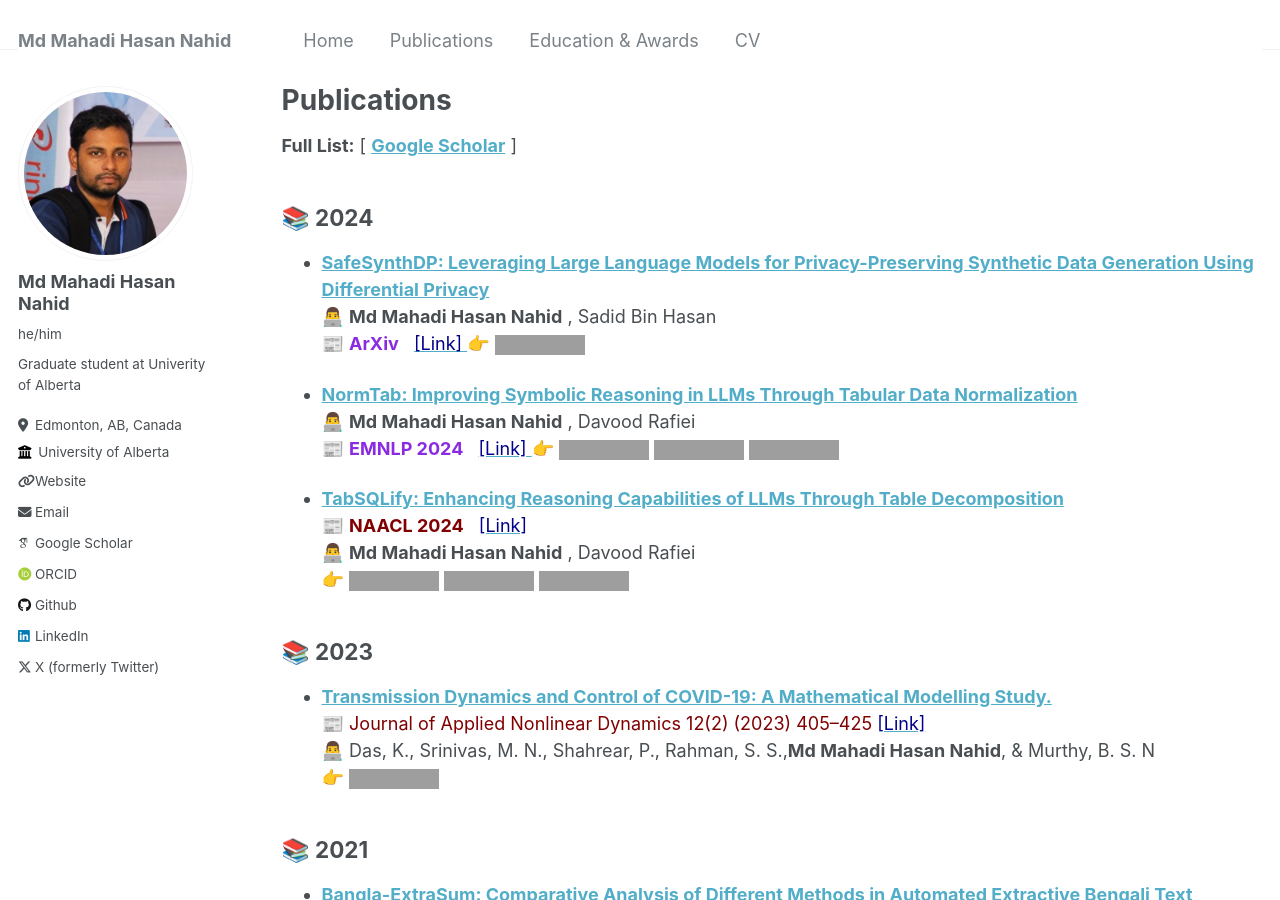
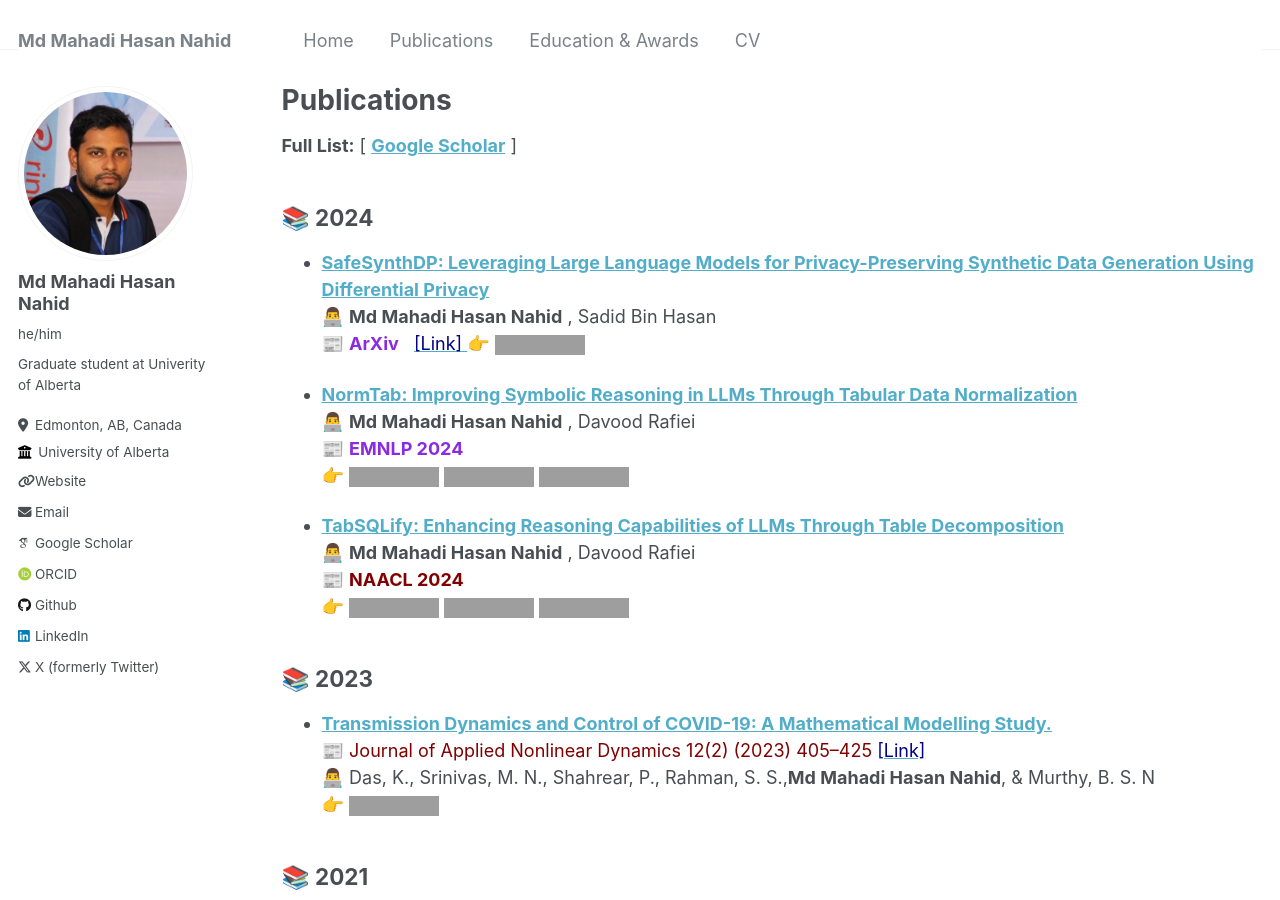
Before and after one commit to mahadi-nahid/mahadi-nahid.github.io, a Jekyll site: the page built from _pages/publications.md, in a window 1280 px wide and 900 px high, cut to the strip 0-900 px from the top of the window. Built offline with Jekyll 4.4.1, drawn with Linux system fonts in a browser that asks for light colours; some web fonts are replaced; grey boxes are pictures that could not be loaded.

Commit message:
Update publications.md

```diff
--- a/_pages/publications.md
+++ b/_pages/publications.md
@@ -23,11 +23,11 @@ author_profile: true
 
 * [**NormTab: Improving Symbolic Reasoning in LLMs Through Tabular Data Normalization**](https://aclanthology.org/2024.findings-emnlp.203/)<br/>
 👨‍💻 **Md Mahadi Hasan Nahid** , Davood Rafiei <br/>
-📰 <span style ="color:BlueViolet"> **EMNLP 2024** &nbsp; </span> [<span style ="color:DarkBlue"> [Link] </span>](https://aclanthology.org/2024.findings-emnlp.203/) 👉 [![Paper](https://img.shields.io/badge/Paper-blue)](https://aclanthology.org/2024.findings-emnlp.203/) [![Code](https://img.shields.io/badge/Code-blue)](https://github.com/mahadi-nahid/NormTab) [![Poster](https://img.shields.io/badge/Poster-green)](https://github.com/mahadi-nahid/NormTab/blob/2e3c65e29c7cd71bc2a9e6c392eae2cd8b600b39/NormTab_EMNLP_2024-A0-4.pdf)
+📰 <span style ="color:BlueViolet"> **EMNLP 2024** &nbsp; </span> <br/> 👉 [![Paper](https://img.shields.io/badge/Paper-blue)](https://aclanthology.org/2024.findings-emnlp.203/) [![Code](https://img.shields.io/badge/Code-blue)](https://github.com/mahadi-nahid/NormTab) [![Poster](https://img.shields.io/badge/Poster-green)](https://github.com/mahadi-nahid/NormTab/blob/2e3c65e29c7cd71bc2a9e6c392eae2cd8b600b39/NormTab_EMNLP_2024-A0-4.pdf)
 
 * [**TabSQLify: Enhancing Reasoning Capabilities of LLMs Through Table Decomposition**](https://aclanthology.org/2024.naacl-long.320/)<br/>
-📰 <span style ="color:Maroon"> **NAACL 2024** &nbsp; </span> [<span style ="color:DarkBlue"> [Link] </span>](https://aclanthology.org/2024.naacl-long.320/) <br/>
 👨‍💻 **Md Mahadi Hasan Nahid** , Davood Rafiei <br/>
+📰 <span style ="color:Maroon"> **NAACL 2024** &nbsp; </span> <br/>
 👉 [![Paper](https://img.shields.io/badge/Paper-blue)](https://aclanthology.org/2024.naacl-long.320/) [![Code](https://img.shields.io/badge/Code-blue)](https://github.com/mahadi-nahid/TabSQLify) [![Poster](https://img.shields.io/badge/Poster-green)](https://github.com/mahadi-nahid/TabSQLify/blob/47af3856f6ad71f2545781438a6a9daa2e65c09c/A0_TabSQLify_NAACL_2024-print.pdf)
 
 ## 📚 2023
```
